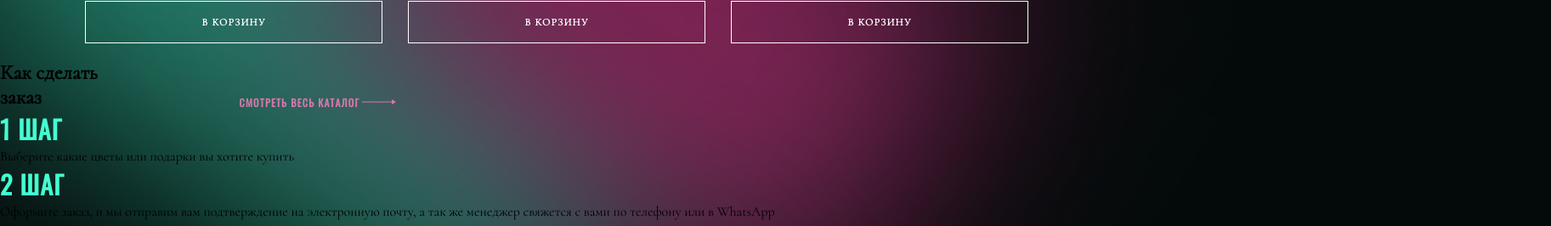
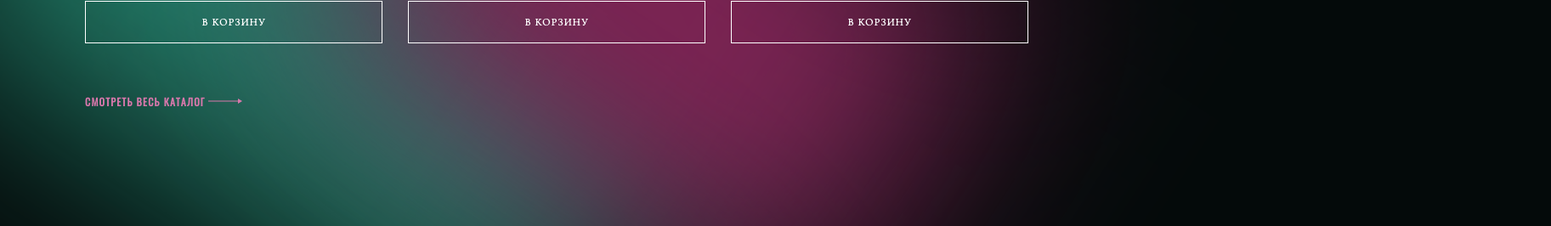
Before and after one commit to jgerba/flower-react-client, a React (Create React App) app: page / in a window 1280 px wide. Shown: the part 3182-3448 px from the top of the page at 85% size, 1825 px wide, since content can reach past the window. Built offline with nearby package versions, Linux system fonts and the light colour scheme.

Commit message:
home page style upd

```diff
--- a/src/pages/Home.jsx
+++ b/src/pages/Home.jsx
@@ -10,6 +10,7 @@ import FeedBackForm from '../components/FeedBackForm';
 import Footer from '../components/Footer';
 import ShopCart from '../components/ShopCart';
 import ContentCard from '../components/UI/ContentCard';
+import OrderStep from '../components/UI/OrderStep';
 
 import logo from '../svg/loverFlower.svg';
 
@@ -158,58 +159,55 @@ function HomePage() {
                             price="167.000 ₽"
                             src="https://venusinfleurs.ru/image/catalog/product/1380/1380_1.jpg"
                         />
+
+                        <NavLink
+                            className={classes['popular-catalogue-link']}
+                            to="/catalogue"
+                        >
+                            смотреть весь каталог
+                        </NavLink>
                     </div>
-                    <NavLink
-                        className={classes['popular-catalogue-link']}
-                        to="/catalogue"
-                    >
-                        смотреть весь каталог
-                    </NavLink>
+
                     <div className={classes['popular__decor-back']}></div>
                     <div className={classes['popular__decor-oval-left']}></div>
                     <div className={classes['popular__decor-oval-right']}></div>
                 </section>
-                <section>
-                    <h2>Как сделать</h2>
-                    <h2>заказ</h2>
+                <section className={classes['order-section']}>
+                    <h2 className={classes['section-header']}>Как сделать</h2>
+                    <h2 className={classes['section-header']}>заказ</h2>
                     <div className="decorRect"></div>
                     <div className="decorRect vertical"></div>
-                    <div>
-                        <TextHeader>1 шаг</TextHeader>
-                        <p>Выберите какие цветы или подарки вы хотите купить</p>
-                    </div>
-                    <div>
-                        <TextHeader>2 шаг</TextHeader>
-                        <p>
+                    <div className={classes['order-steps']}>
+                        <OrderStep step="1">
+                            Выберите какие цветы или подарки вы хотите купить
+                        </OrderStep>
+                        <OrderStep step="2">
                             Оформите заказ, и мы отправим вам подтверждение на
                             электронную почту, а так же менеджер свяжется с вами
                             по телефону или в WhatsApp
-                        </p>
-                    </div>
-                    <div>
-                        <TextHeader>3 шаг</TextHeader>
-                        <p>
+                        </OrderStep>
+                        <OrderStep step="3">
                             Наши флористы бережно подойдут к созданию букета
                             цветов в самом начале дня или накануне
-                        </p>
-                    </div>
-                    <div>
-                        <TextHeader>4 шаг</TextHeader>
-                        <p>
+                        </OrderStep>
+                        <OrderStep step="4">
                             Один из наших курьеров или партнёров доставит ваш
                             заказ по указанному адресу. Мы отправим вам
                             сообщение в Whats App как только заказ будет
                             доставлен
-                        </p>
-                    </div>
-                    <div>
-                        <TextHeader>5 шаг</TextHeader>
-                        <p>
+                        </OrderStep>
+                        <OrderStep step="5">
                             Наслаждайтесь цветами , если вы заказали их для дома
                             или любовью, которой поделились, если вы заказали
                             для друга
-                        </p>
+                        </OrderStep>
                     </div>
+
+                    <img
+                        className={classes['lower-logo']}
+                        src={logo}
+                        alt="Logo"
+                    />
                 </section>
                 <section>
                     <h2>особенный</h2>
--- a/src/pages/Home.module.css
+++ b/src/pages/Home.module.css
@@ -329,6 +329,10 @@ h2.main-header {
     z-index: -5;
 }
 
+.popular-section {
+    height: 1150px;
+}
+
 .popular-section .section-header:first-of-type {
     left: 365px;
 }
@@ -355,16 +359,17 @@ h2.main-header {
 
 .popular-bouquets {
     display: flex;
-    justify-content: center;
+    flex-wrap: wrap;
 
-    margin-top: 86px;
+    width: 1140px;
+    margin: 86px auto 0px auto;
 }
 
 .popular-catalogue-link {
     position: relative;
 
-    left: 22%;
     top: 60px;
+    margin-left: 30px;
 
     font-family: 'Oswald';
     font-size: 12px;
@@ -427,3 +432,23 @@ h2.main-header {
 
     z-index: -4;
 }
+
+.order-section .section-header {
+    left: 315px;
+}
+
+.order-section .section-header:nth-of-type(2) {
+    top: -25px;
+
+    z-index: -3;
+}
+
+.order-steps {
+    position: relative;
+    display: flex;
+    left: 545px;
+    flex-direction: column;
+    flex-wrap: wrap;
+    height: 400px;
+    justify-content: flex-start;
+}
```
Also changed, not shown: 1 other file (tests, documents, lock files or other folders).
